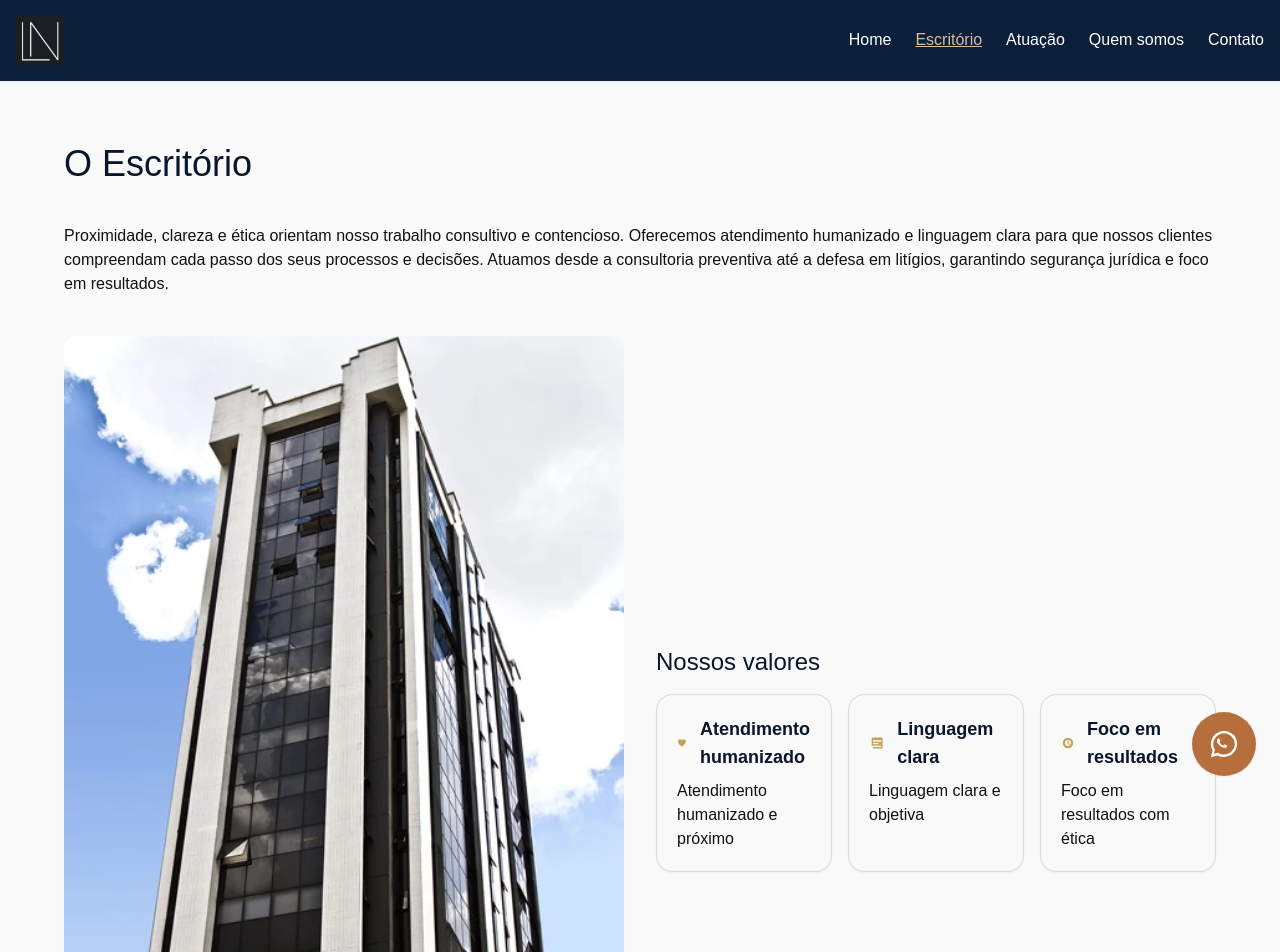
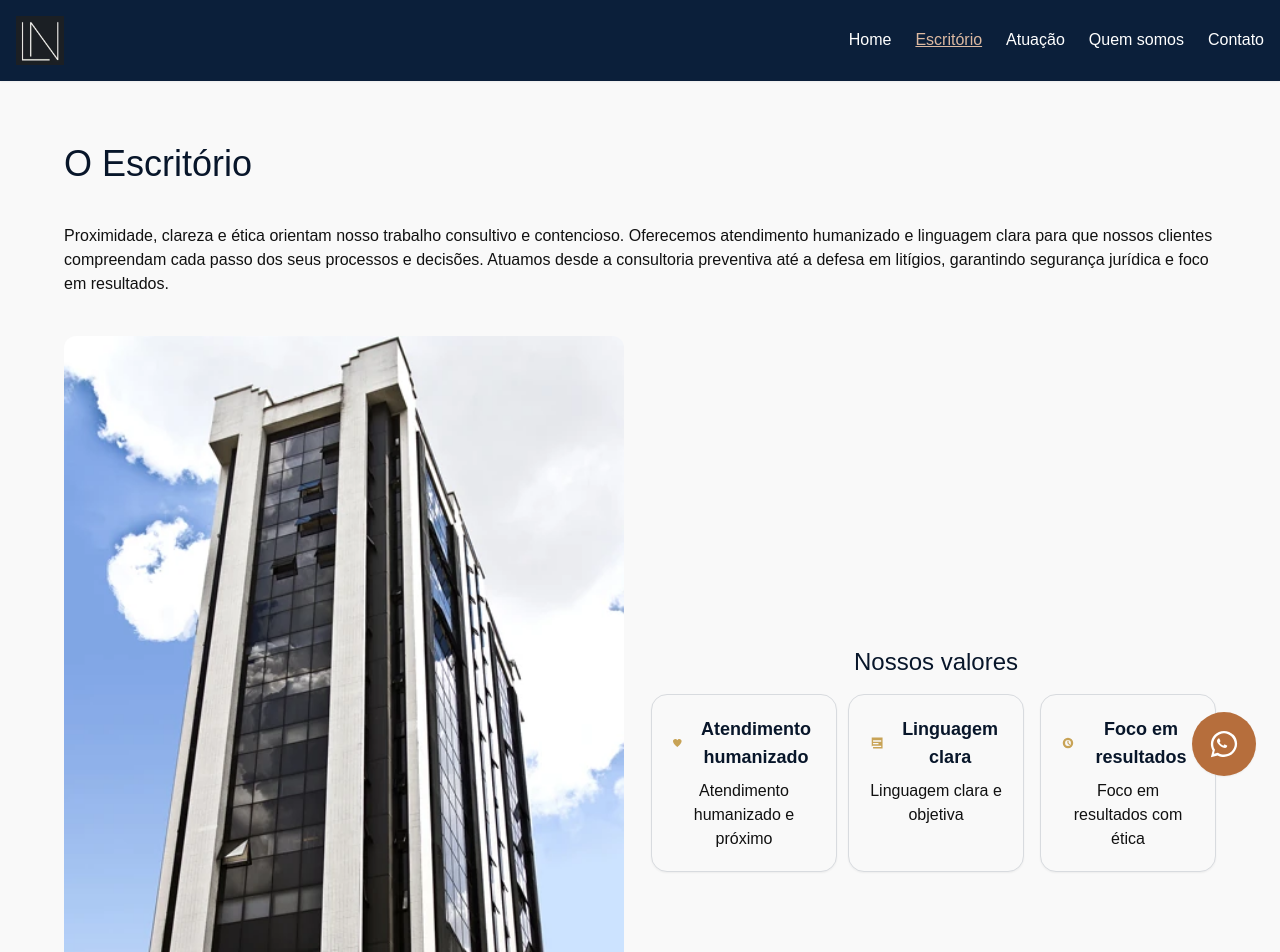
Before and after one commit to vmvaz1935/lellinobresite, a Next.js app: page /escritorio in a window 1280 px wide. Shown: the top 952 px of the page. Built offline with nearby package versions, Linux system fonts and the light colour scheme; no server answers.

Commit message:
style(ui): centralizar secoes e caixas em 'Nossos valores' da pagina Escritorio

```diff
--- a/app/escritorio/page.tsx
+++ b/app/escritorio/page.tsx
@@ -32,9 +32,9 @@ export default function EscritorioPage() {
           loading="lazy"
           decoding="async"
         />
-        <div className="flex flex-col justify-center space-y-4">
+        <div className="flex flex-col justify-center items-center space-y-4 text-center">
           <h2 className="text-2xl font-medium text-brand-primary-700">Nossos valores</h2>
-          <div className="grid sm:grid-cols-2 lg:grid-cols-3 gap-4">
+          <div className="grid sm:grid-cols-2 lg:grid-cols-3 gap-4 justify-items-center">
             <article className="rounded-xl border border-brand-primary-100 p-5 bg-bg-default shadow-card">
               <div className="flex items-center gap-3 mb-2">
                 <svg className="text-brand-secondary-500" width="22" height="22" viewBox="0 0 24 24" fill="currentColor" aria-hidden="true" role="img" aria-label="Atendimento humanizado">
```
